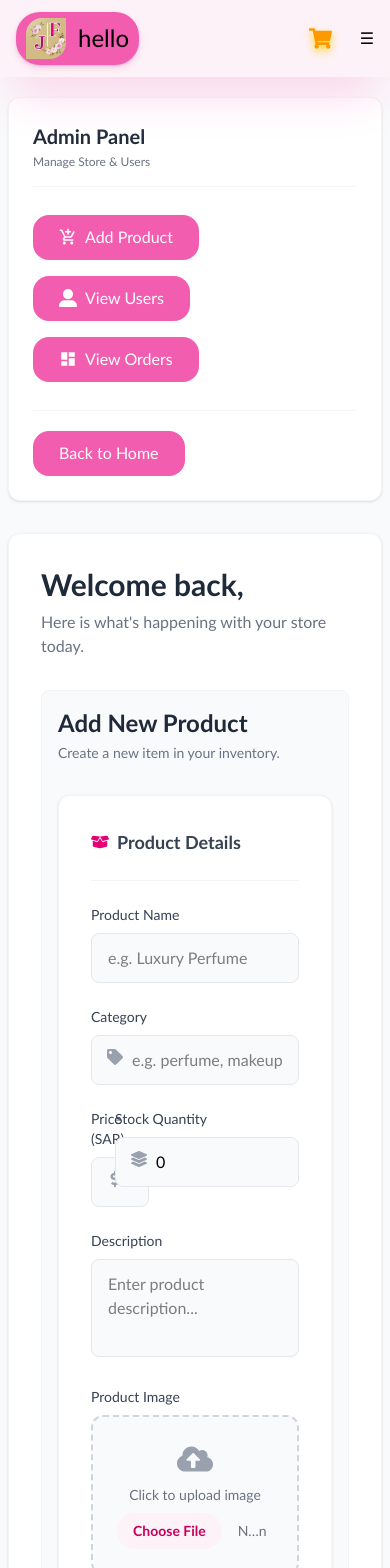
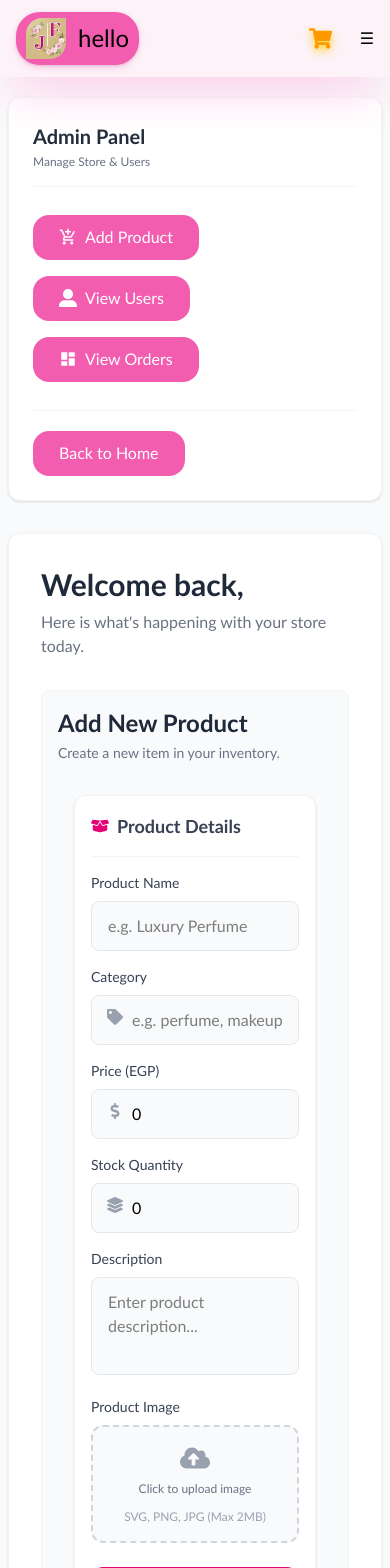
Before and after one commit to YahiaAshraf-CS/Just_For_You_Frontend, a React (Vite) app: page /admin/add_product in a window 390 px wide. Shown: the top 1568 px of the page. Built offline with nearby package versions, Linux system fonts and the light colour scheme.

Commit message:
edit on add product page

```diff
--- a/src/pages/AddToCart.jsx
+++ b/src/pages/AddToCart.jsx
@@ -139,7 +139,7 @@ const AddToCart = () => {
 
                                                 {/* Price */}
                                                 <div className="mt-4 sm:mt-0 text-xl font-bold text-pink-600">
-                                                    ${item.price} <span className="text-xs text-gray-500 font-normal">SAR</span>
+                                                    ${item.price} <span className="text-xs text-gray-500 font-normal"> EGP</span>
                                                 </div>
                                             </div>
                                         </div>
--- a/src/pages/ProductPage.jsx
+++ b/src/pages/ProductPage.jsx
@@ -181,7 +181,7 @@ const ProductPage = () => {
                                     <div className="p-5 flex flex-col flex-grow">
                                         <div className="flex justify-between items-start mb-2">
                                             <h3 className="text-lg font-bold text-gray-900 line-clamp-1">{product.name}</h3>
-                                            <span className="text-pink-600 font-bold whitespace-nowrap">{product.price} SAR</span>
+                                            <span className="text-pink-600 font-bold whitespace-nowrap">{product.price} EGP</span>
                                         </div>
 
                                         <p className="text-sm text-gray-500 mb-4 line-clamp-2 flex-grow">{product.description}</p>
--- a/src/pages/WishList.jsx
+++ b/src/pages/WishList.jsx
@@ -92,7 +92,7 @@ function Wishlist() {
                                 <div className="p-5 flex flex-col flex-grow">
                                     <div className="mb-4">
                                         <h3 className="font-bold text-gray-900 text-lg leading-tight line-clamp-1 mb-1">{item.name}</h3>
-                                        <p className="text-xl font-bold text-pink-600">${item.price} SAR</p>
+                                        <p className="text-xl font-bold text-pink-600">${item.price} EGP</p>
                                     </div>
 
                                     {/* Action Button */}
--- a/src/pages/admin/AddProduct.jsx
+++ b/src/pages/admin/AddProduct.jsx
@@ -66,18 +66,20 @@ function AddProduct() {
                 <p className="text-sm text-gray-500 mt-1">Create a new item in your inventory.</p>
             </div>
 
-            <div className="max-w-4xl mx-auto">
-                <form onSubmit={handleProduct} className="bg-white rounded-xl shadow-sm border border-gray-100 p-8">
+            <div className="max-w-4xl mx-auto w-full px-4 sm:px-6">
+                <form onSubmit={handleProduct} className="bg-white rounded-xl shadow-sm border border-gray-100 p-4 sm:p-8">
                     {/* Form Header */}
-                    <div className="border-b border-gray-100 pb-6 mb-6">
+                    <div className="border-b border-gray-100 pb-4 mb-4 sm:pb-6 sm:mb-6">
                         <h2 className="text-lg font-semibold text-gray-700 flex items-center gap-2">
-                            <FaBoxOpen className="text-pink-600" /> Product Details
+                            <FaBoxOpen className="text-pink-600" />
+                            <span>Product Details</span>
                         </h2>
                     </div>
 
-                    <div className="grid grid-cols-1 md:grid-cols-2 gap-6 mb-6">
+                    {/* Grid Container: 1 col on mobile, 2 cols on tablet+ */}
+                    <div className="grid grid-cols-1 md:grid-cols-2 gap-4 sm:gap-6 mb-6">
                         {/* Name */}
-                        <div className="col-span-2 md:col-span-1">
+                        <div className="col-span-1">
                             <label className="block text-sm font-medium text-gray-700 mb-2">Product Name</label>
                             <input
                                 value={newProduct.name}
@@ -90,7 +92,7 @@ function AddProduct() {
                         </div>
 
                         {/* Category */}
-                        <div className="col-span-2 md:col-span-1">
+                        <div className="col-span-1">
                             <label className="block text-sm font-medium text-gray-700 mb-2">Category</label>
                             <div className="relative">
                                 <span className="absolute left-4 top-3.5 text-gray-400">
@@ -108,8 +110,8 @@ function AddProduct() {
                         </div>
 
                         {/* Price */}
-                        <div>
-                            <label className="block text-sm font-medium text-gray-700 mb-2">Price (SAR)</label>
+                        <div className="col-span-1">
+                            <label className="block text-sm font-medium text-gray-700 mb-2">Price (EGP)</label>
                             <div className="relative">
                                 <span className="absolute left-4 top-3.5 text-gray-400">
                                     <FaDollarSign />
@@ -126,7 +128,7 @@ function AddProduct() {
                         </div>
 
                         {/* Stock */}
-                        <div>
+                        <div className="col-span-1">
                             <label className="block text-sm font-medium text-gray-700 mb-2">Stock Quantity</label>
                             <div className="relative">
                                 <span className="absolute left-4 top-3.5 text-gray-400">
@@ -143,8 +145,8 @@ function AddProduct() {
                             </div>
                         </div>
 
-                        {/* Description */}
-                        <div className="col-span-2">
+                        {/* Description - Spans full width on all screens */}
+                        <div className="col-span-1 md:col-span-2">
                             <label className="block text-sm font-medium text-gray-700 mb-2">Description</label>
                             <textarea
                                 value={newProduct.description}
@@ -155,35 +157,36 @@ function AddProduct() {
                                 className="w-full px-4 py-3 rounded-lg bg-gray-50 border border-gray-200 focus:border-pink-500 focus:bg-white focus:ring-2 focus:ring-pink-200 outline-none transition-all duration-200 resize-none"></textarea>
                         </div>
 
-                        {/* Image Upload */}
-                        <div className="col-span-2">
+                        {/* Image Upload - Spans full width */}
+                        <div className="col-span-1 md:col-span-2">
                             <label className="block text-sm font-medium text-gray-700 mb-2">Product Image</label>
-                            <div className="border-2 border-dashed border-gray-300 rounded-xl p-6 flex flex-col items-center justify-center text-center hover:bg-gray-50 transition-colors bg-gray-50">
-                                <FaCloudUploadAlt className="text-4xl text-gray-400 mb-2" />
-                                <span className="text-sm text-gray-500 mb-2">Click to upload image</span>
+                            <div className="border-2 border-dashed border-gray-300 rounded-xl p-4 sm:p-6 flex flex-col items-center justify-center text-center hover:bg-gray-50 transition-colors bg-gray-50 relative overflow-hidden">
+                                <FaCloudUploadAlt className="text-3xl sm:text-4xl text-gray-400 mb-2" />
+                                <span className="text-xs sm:text-sm text-gray-500 mb-2">Click to upload image</span>
                                 <input
                                     type="file"
                                     accept="image/*"
                                     required
                                     onChange={(e) => setImageFile(e.target.files[0])}
-                                    className="block w-full text-sm text-gray-500
-                                    file:mr-4 file:py-2 file:px-4
-                                    file:rounded-full file:border-0
-                                    file:text-sm file:font-semibold
-                                    file:bg-pink-50 file:text-pink-700
-                                    hover:file:bg-pink-100 cursor-pointer"
+                                    className="absolute inset-0 w-full h-full opacity-0 cursor-pointer z-10"
                                 />
+                                {/* Visual fake input for better styling */}
+                                <div className="text-xs text-gray-400 mt-1">SVG, PNG, JPG (Max 2MB)</div>
                             </div>
                         </div>
                     </div>
 
                     {/* Error Message */}
-                    {error && <div className="mb-6 p-4 bg-red-50 text-red-600 rounded-lg text-sm font-semibold border border-red-100">❌ {error}</div>}
+                    {error && (
+                        <div className="mb-6 p-3 sm:p-4 bg-red-50 text-red-600 rounded-lg text-sm font-semibold border border-red-100 flex items-center gap-2">
+                            <span>❌</span> {error}
+                        </div>
+                    )}
 
                     {/* Submit Button */}
                     <button
                         type="submit"
-                        className="w-full bg-pink-600 text-white font-bold py-3.5 rounded-xl hover:bg-pink-700 hover:shadow-lg shadow-pink-200 transition-all duration-200 transform hover:-translate-y-0.5">
+                        className="w-full bg-pink-600 cursor-pointer text-white font-bold py-3 sm:py-3.5 rounded-xl hover:bg-pink-700 hover:shadow-lg shadow-pink-200 transition-all duration-200 transform hover:-translate-y-0.5 active:scale-95 text-sm sm:text-base">
                         Publish Product
                     </button>
                 </form>
--- a/src/pages/admin/ViewOrdersAdmin.jsx
+++ b/src/pages/admin/ViewOrdersAdmin.jsx
@@ -80,7 +80,7 @@ function ViewOrdersAdmin() {
                                         <span className="font-bold text-gray-800 text-sm">{order.quantity}</span>
                                     </td>
                                     <td className="px-6 py-4 text-center">
-                                        <span className="font-bold text-gray-800 text-sm">${order.total_price}</span>
+                                        <span className="font-bold text-gray-800 text-sm">{order.total_price} EGP</span>
                                     </td>
 
                                     <td className="px-6 py-4 text-center">
```
